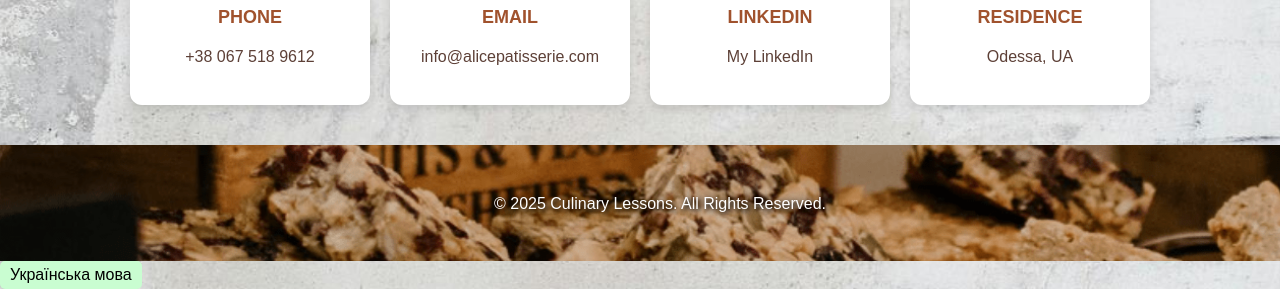
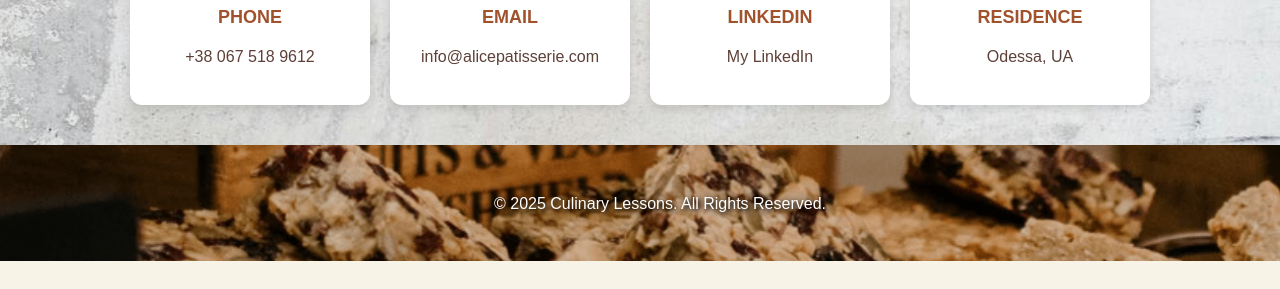
Before and after one commit to riverventa/AliceBakery, a plain HTML site: page index.html in a window 1280 px wide. Shown: the part 3116-3405 px from the top of the page. After the commit the page ends 3377 px from the top, so only its background shows below. Drawn offline with Linux system fonts and the light colour scheme; a web font is replaced by a local one.

Commit message:
Текст сообщения

```diff
--- a/index.html
+++ b/index.html
@@ -395,13 +395,6 @@
 
 
 
-                 <!-- GOOGLE TRANSLATE BUTTON -->
-            <button id="translate-btn" onclick="toggleLanguage()"
-            style="background: #c9fdd1; color: black; border: none; padding: 5px 10px;
-            border-radius: 5px; cursor: pointer; font-size: 16px;">
-            Українська мова
-            </button>
-                      <!-- GOOGLE TRANSLATE BUTTON END-->
 
             <!-- Скрытый контейнер для Google Translate (НУЖЕН ДЛЯ РАБОТЫ!) -->
             <div id="google_translate_element" style="display: none;"></div>
```
